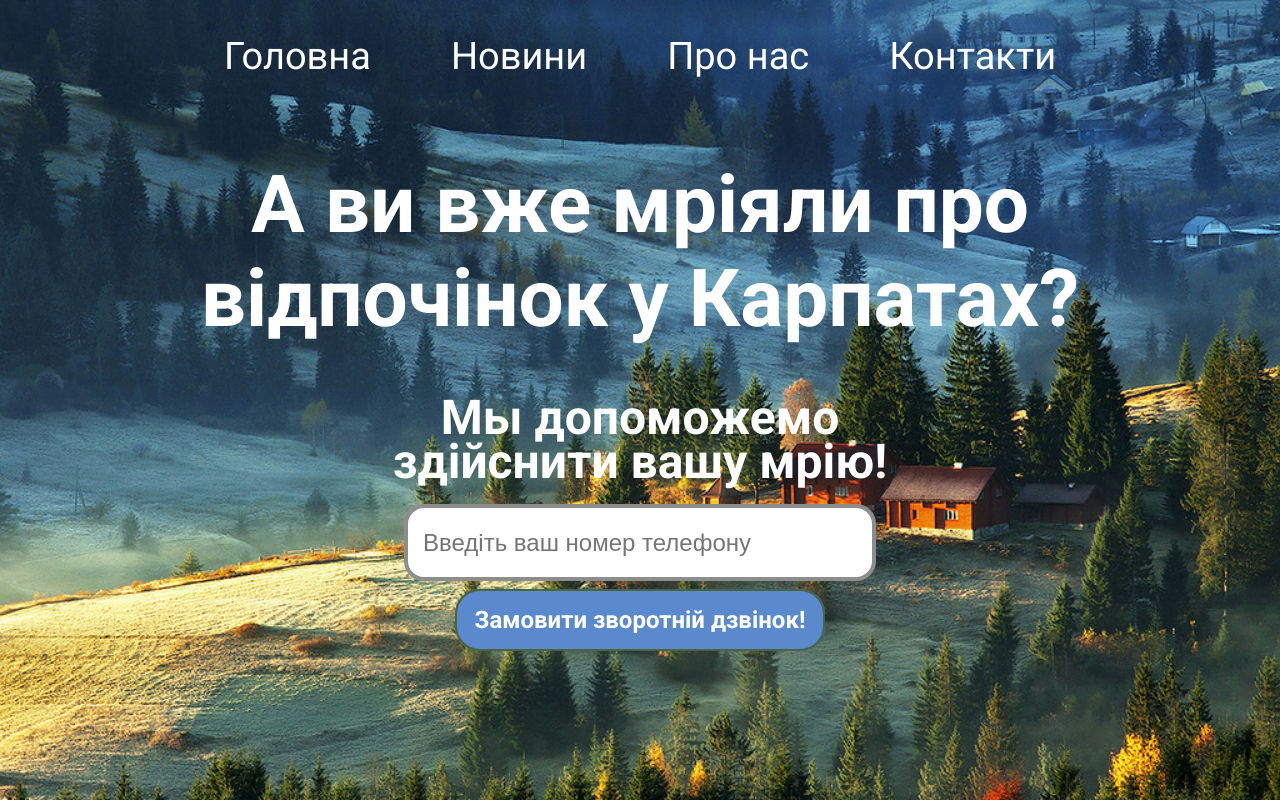
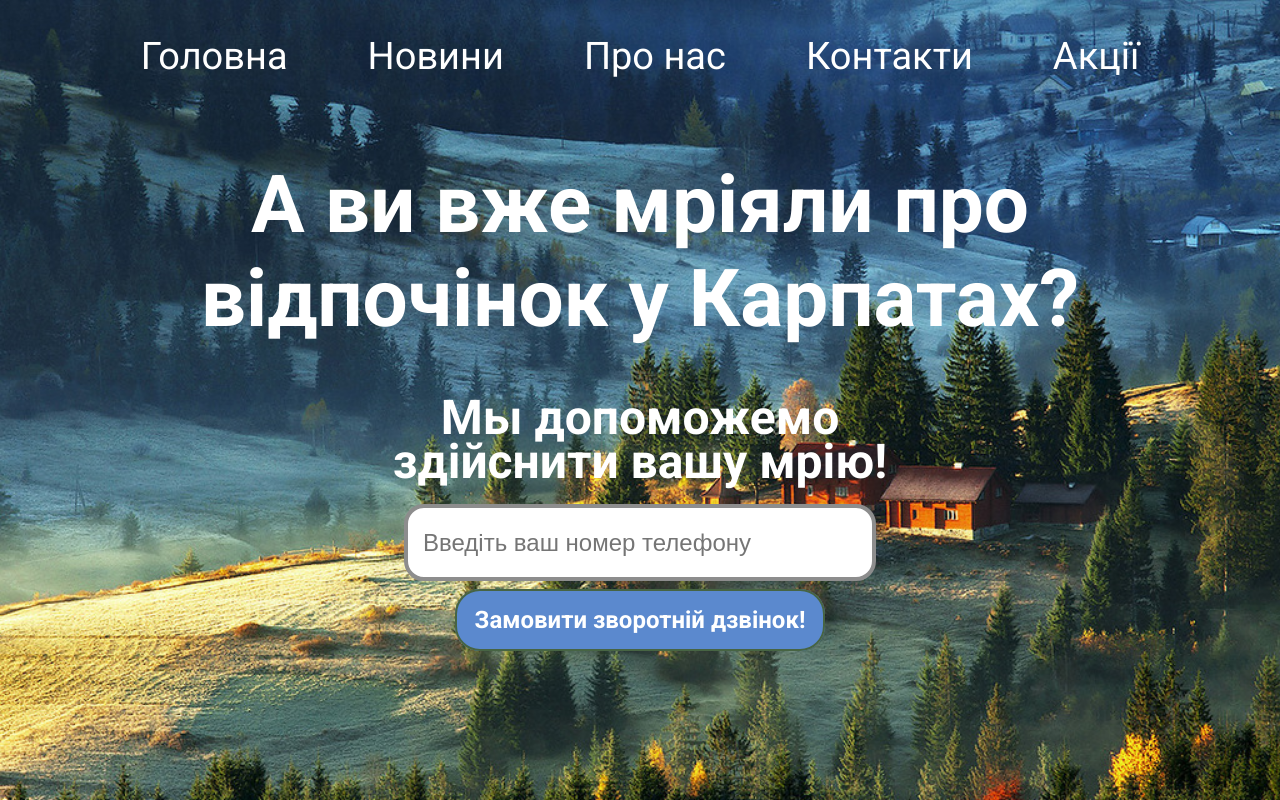
Before and after one commit to interwebschool/interwebschool.github.io, a plain HTML site: page index.html in a window 1280 px wide. Drawn offline with Linux system fonts and the light colour scheme.

Commit message:
iojhefijjffji

```diff
--- a/index.html
+++ b/index.html
@@ -18,6 +18,7 @@
            <a class='nav-item' href='#'>Новини</a>
            <a class='nav-item' href='#'>Про нас</a>
            <a class='nav-item' href='#'>Контакти</a>
+            <a class='nav-item' href='#'>Акції</a>
 
         </div>
 
```
